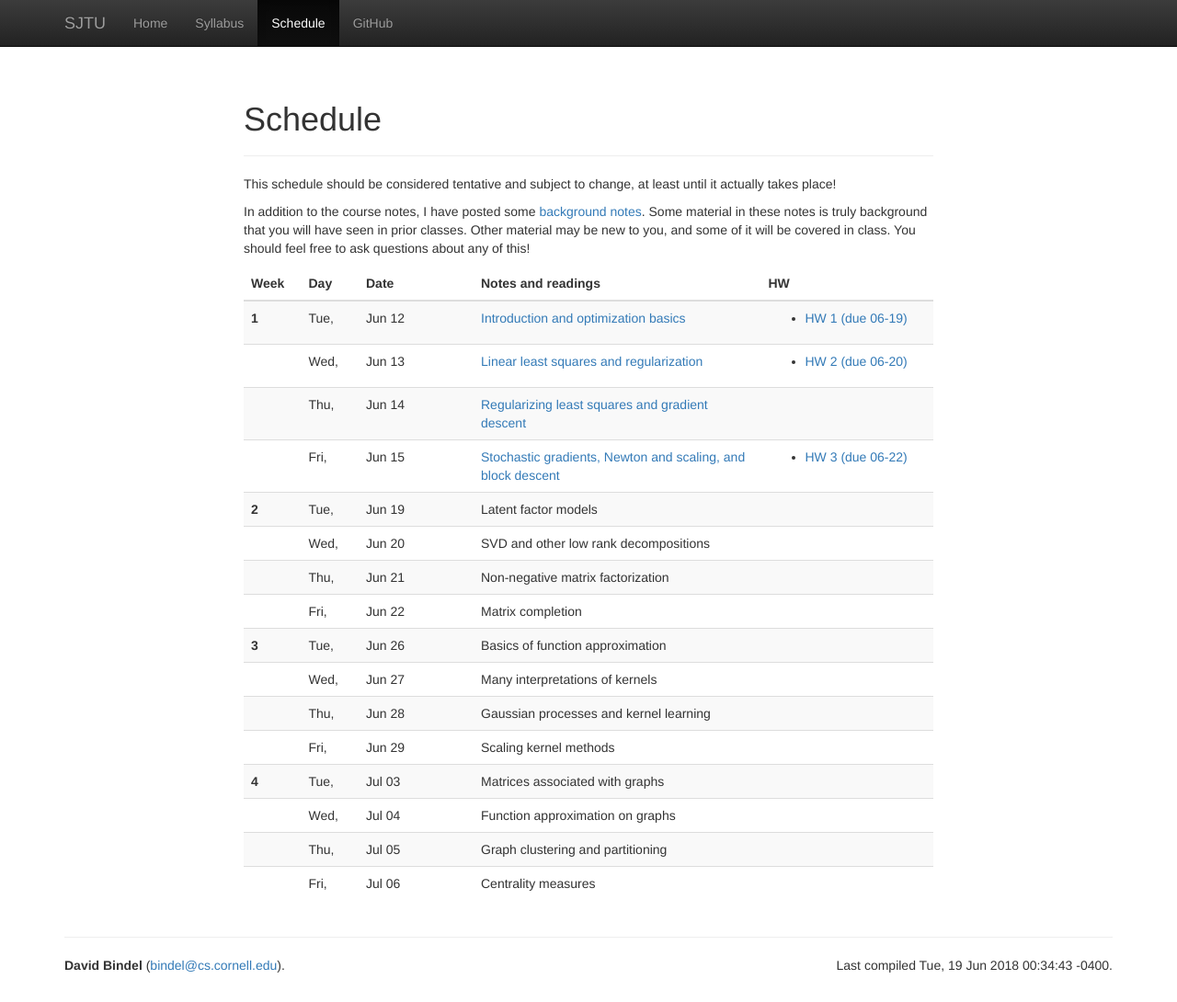
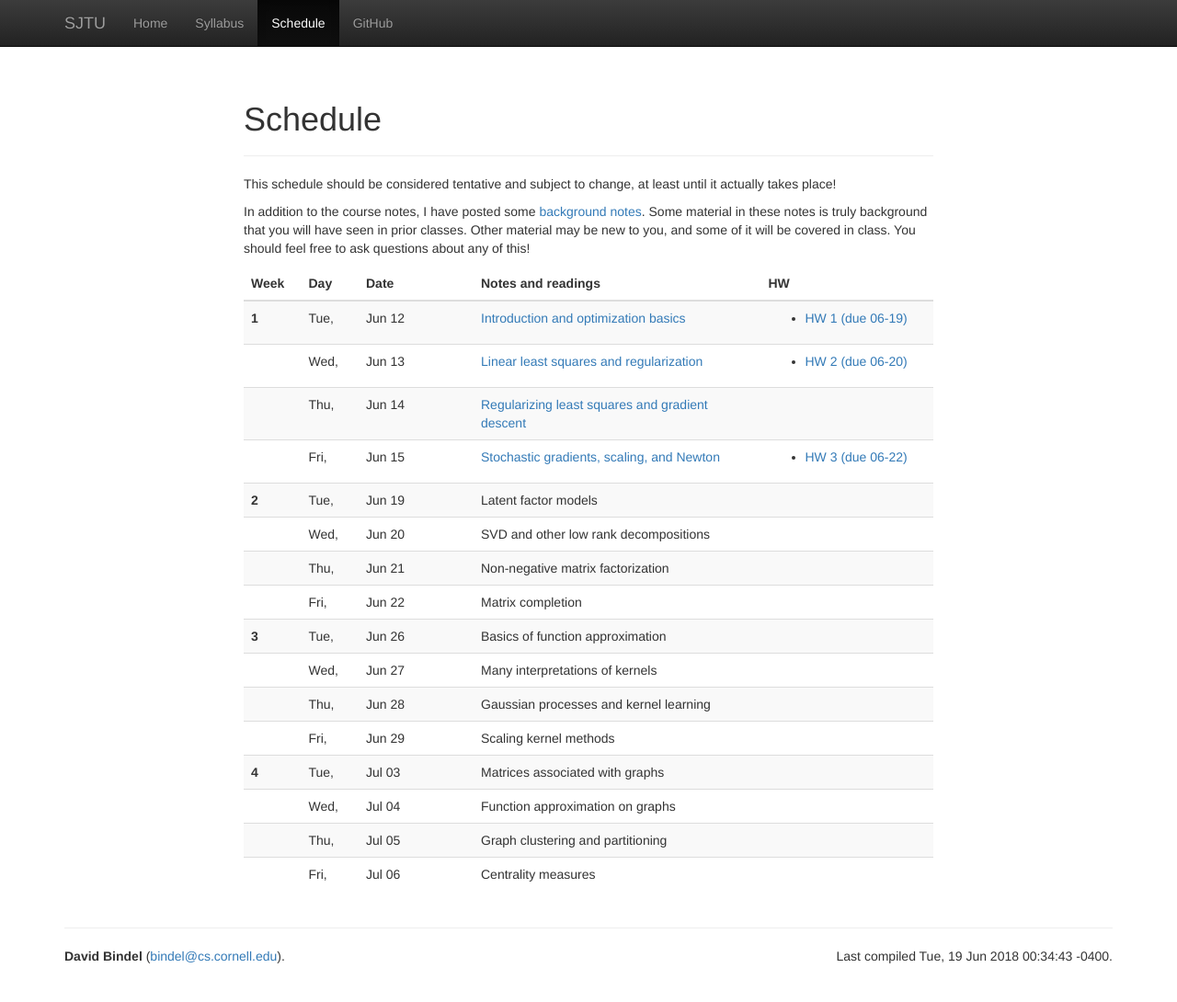
Before and after one commit to dbindel/sjtu-summer2018, a Jekyll site: the page built from web/schedule.html, in a window 1280 px wide and 1090 px high. Shown: the whole window at 92% size. Built offline with Jekyll 4.4.1, drawn with Linux system fonts in a browser that asks for light colours; nearby versions of some CDN libraries.

Commit message:
Update lecture title.

```diff
--- a/web/_data/lectures.yml
+++ b/web/_data/lectures.yml
@@ -27,7 +27,7 @@
   notes: 2018-06-14.pdf
 -
   date: 2018-06-15
-  info: Stochastic gradients, Newton and scaling, and block descent
+  info: Stochastic gradients, scaling, and Newton
   notes: 2018-06-15.pdf
   hw:
     - info: HW 3 (due 06-22)
```
